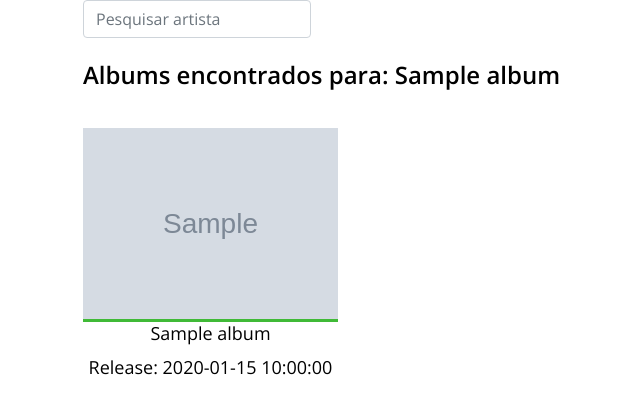
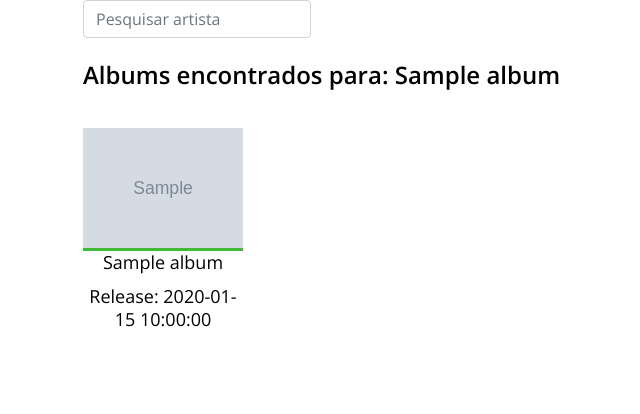
Before and after one commit to raphaelcordon/Resenhando, a Flask app: template templates/resenha/resenhaListAlbums.html in a window 1280 px wide. Shown: the part 195-609 px from the top of the page, without its empty margins (2-642 px from the left). Run offline with Flask 2, Linux system fonts and the light colour scheme; the template is opened without the code that fills it: most values are stand-ins (such as "Sample title", 1, 10 or a date in 2020); grey boxes marked "Sample" are stand-in pictures; some libraries are stand-ins or nearby versions.

Commit message:
Update resenhaListAlbums.html

```diff
--- a/templates/resenha/resenhaListAlbums.html
+++ b/templates/resenha/resenhaListAlbums.html
@@ -21,7 +21,7 @@
     <div class="row">
     {% for album in albums %}
 
-        <div class="col-8 col-sm-3 col-lg-3">
+        <div class="col-12 col-sm-8 col-lg-2">
             <div class="single-best-receipe-area mb-10">
                 <div class="receipe-content">
                     <a href="{{ url_for('res.resenhaNewAlbum', albumId=album.id) }}">
```
